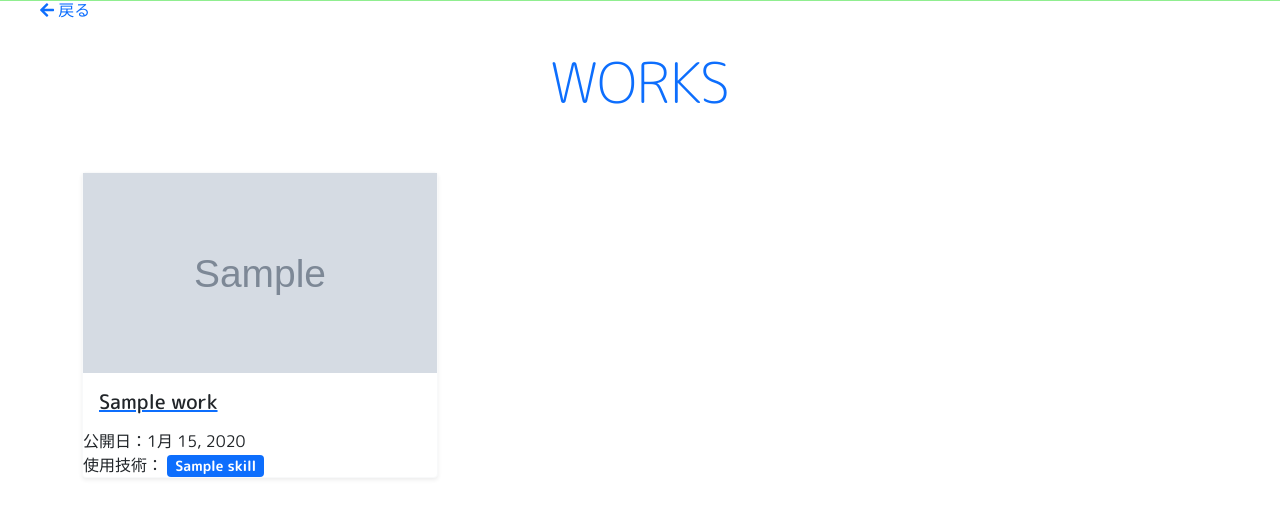
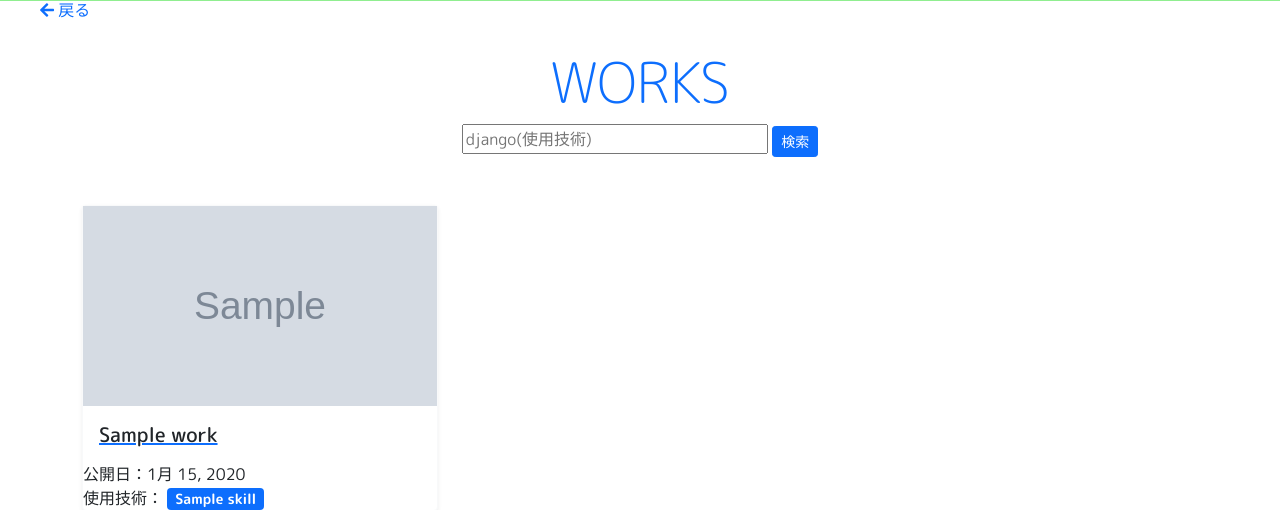
Before and after one commit to RYOTA-EAST/portfolio, a Django app: page /works in a window 1280 px wide. Shown: the part 74-584 px from the top of the page. Run offline with Django 3.2, Linux system fonts and the light colour scheme; tables that the repository leaves empty hold one stand-in row (values such as "Sample post"); grey boxes marked "Sample" are stand-in pictures; some libraries are stand-ins or nearby versions.

Commit message:
worksの使用技術検索

```diff
--- a/portfolio/views.py
+++ b/portfolio/views.py
@@ -19,7 +19,12 @@ def index(request):
   return render(request, 'index.html', context)
 
 def works(request):
-  works = Work.objects.all().order_by('-published')
+  requesst_get = request.GET
+  search = requesst_get.get('search')
+  if search:
+    works = Work.objects.filter(skills__name__icontains=search)
+  else:
+    works = Work.objects.all().order_by('-published')
   context = {
     'works':works,
   }
--- a/templates/works.html
+++ b/templates/works.html
@@ -3,12 +3,20 @@
 {% load static %}
 
 {% block main %}
-
 <section>
   <a href="/" class="re-btn mt-5"><i class="fas fa-arrow-left"></i> 戻る</a>
   <div class="container">
     <div class="text-center py-5">
       <h3 class="display-4 font-weight-bold text-primary">WORKS</h3>
+
+      <form action="">
+        <input type="text" name="search" value="{{ request.GET.search }}" placeholder="django(使用技術)">
+        <button class="btn btn-sm btn-primary">検索</button>
+        {% if request.GET.search %}
+          <a href="/works" class="btn btn-sm btn-danger">クリア</a>
+        {% endif %}
+      </form>
+
     </div>
     <div class="row">
       {% for work in works %}
```
